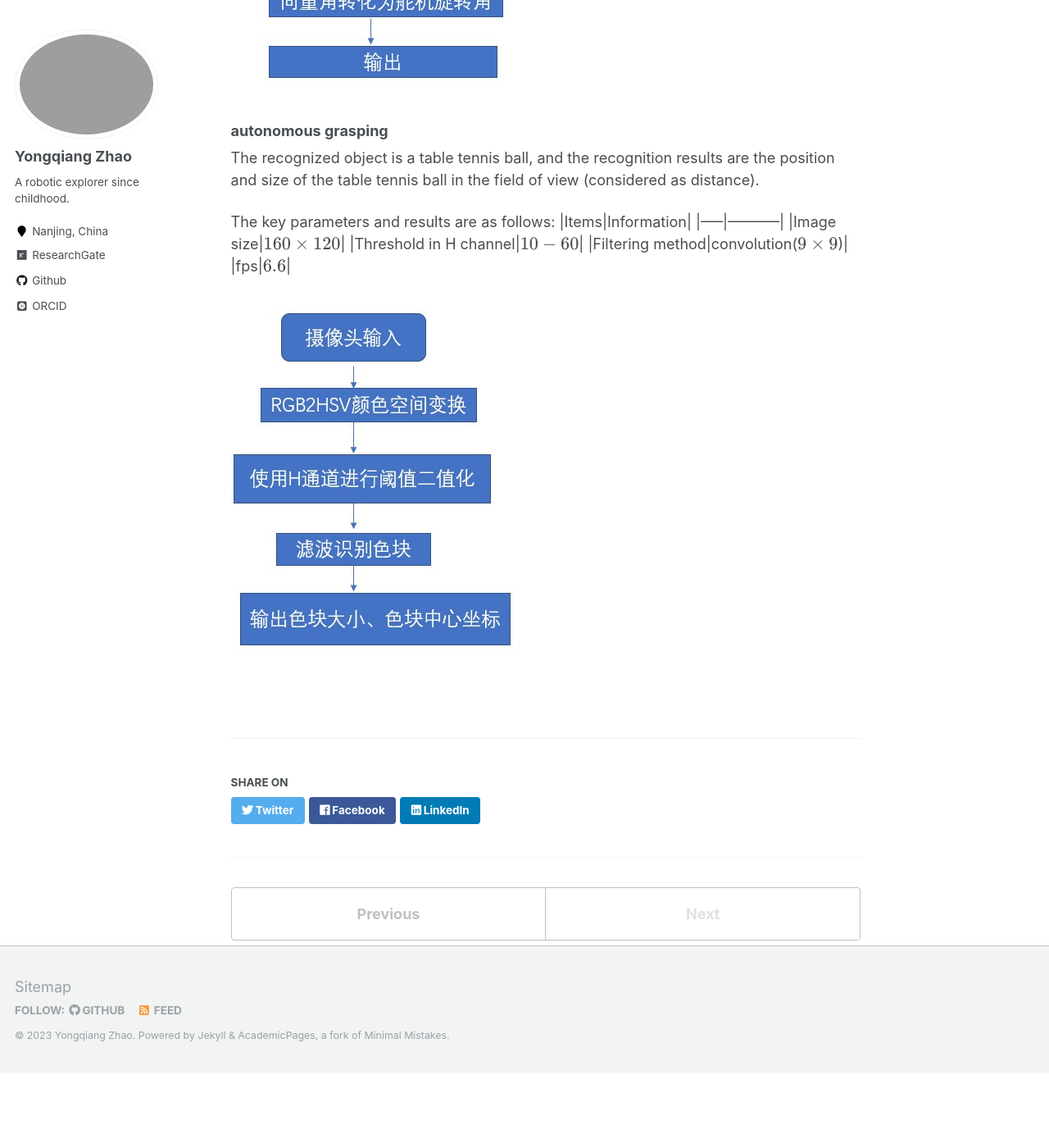
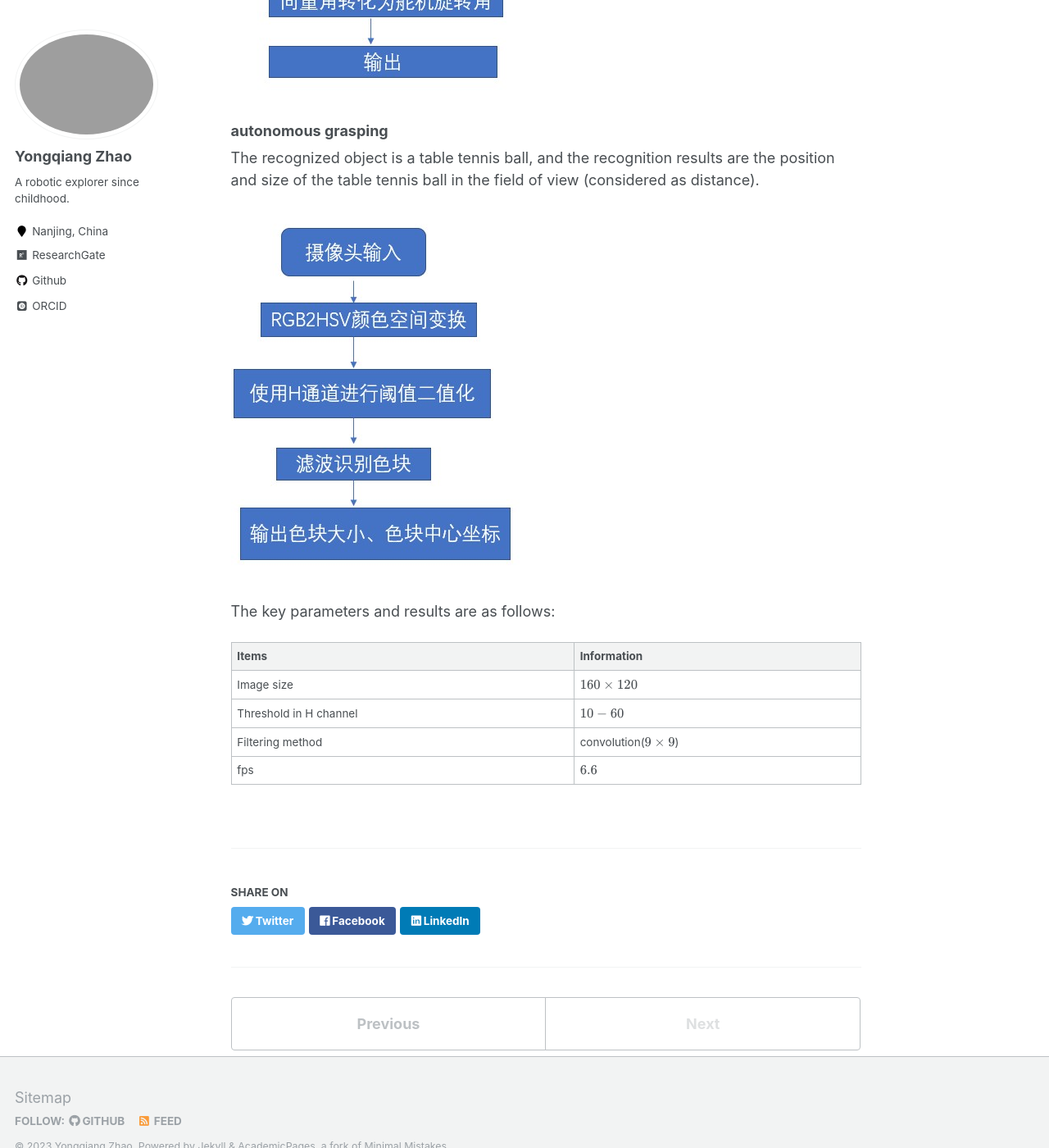
Before and after one commit to Rancho-zhao/Rancho-zhao.github.io, a Jekyll site: the page built from _projects/2019-09-19-project-2.md, in a window 1280 px wide and 1400 px high, scrolled down 3349 px. Shown: the whole window at 82% size. Built offline with Jekyll 4.4.1, drawn with Linux system fonts in a browser that asks for light colours; some web fonts are replaced; formulas are drawn with MathJax 3; before the commit the page ends 4658 px from its top, so only the background shows below that.

Commit message:
Update 2019-09-19-project-2.md

```diff
--- a/_projects/2019-09-19-project-2.md
+++ b/_projects/2019-09-19-project-2.md
@@ -57,12 +57,13 @@ Three joints are simplified as spherical coordinate system vectors of $R0$, $R1$
 
 The recognized object is a table tennis ball, and the recognition results are the position and size of the table tennis ball in the field of view (considered as distance).
 
+![fig6](/images/project-2/auto-1.jpg "auto-1")
+
 The key parameters and results are as follows:
+
 |Items|Information|
 |-----|-----------|
 |Image size|$160\times 120$|
 |Threshold in H channel|$10-60$|
 |Filtering method|convolution($9\times 9$)|
 |fps|$6.6$|
-
-![fig6](/images/project-2/auto-1.jpg "auto-1")
```
